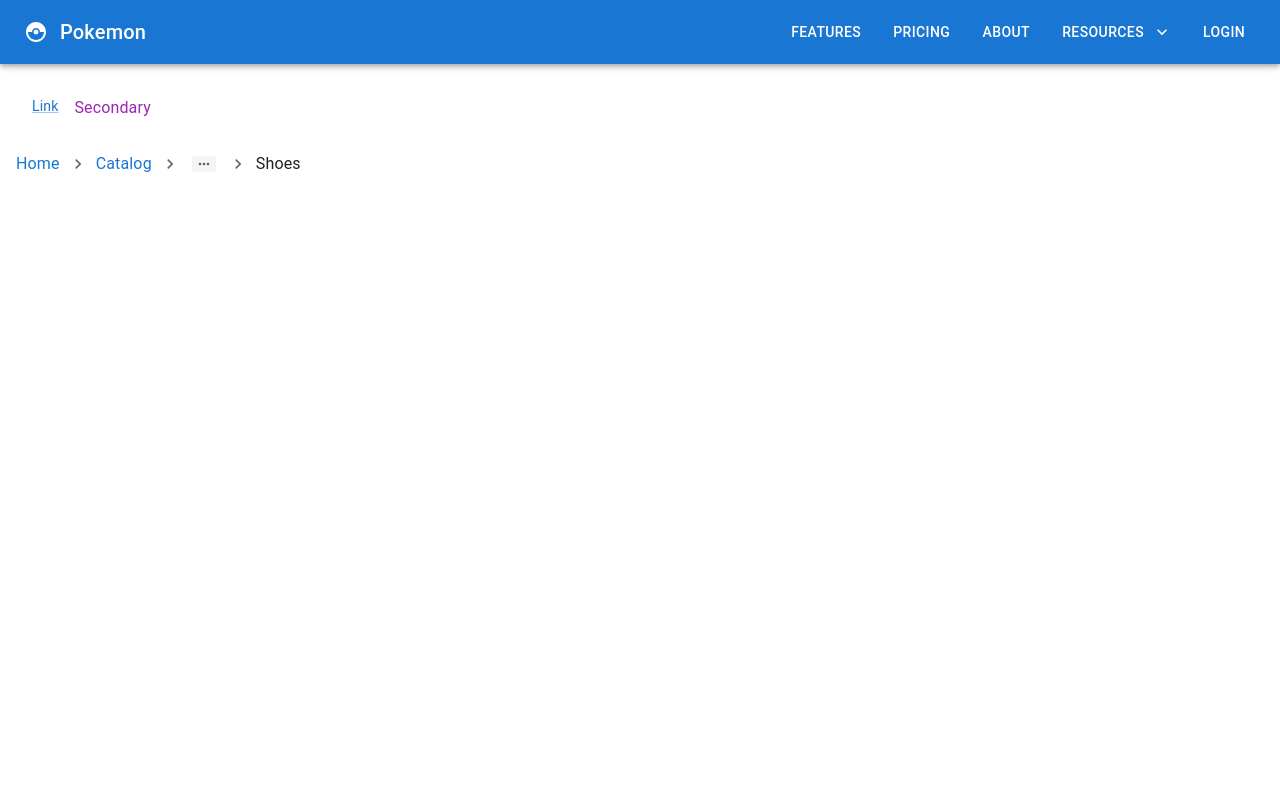
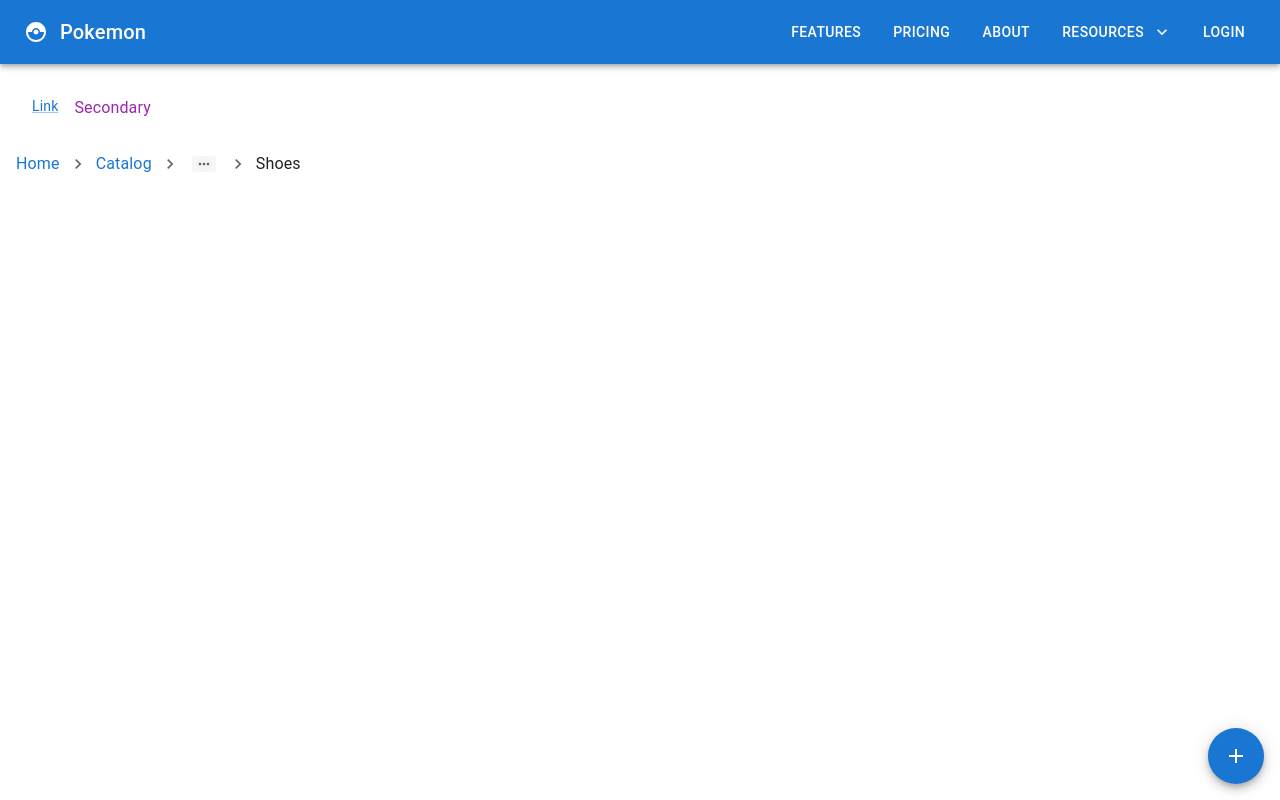
Before and after one commit to devhimanshuu/Full_stack_Journey, a React (Create React App) app in the folder Front-end/Material-UI/: page / in a window 1280 px wide. Built offline with nearby package versions, Linux system fonts and the light colour scheme.

Commit message:
muiSpeedDial

```diff
--- a/Front-end/Material-UI/src/App.tsx
+++ b/Front-end/Material-UI/src/App.tsx
@@ -4,6 +4,7 @@ import { MuiDrawer } from "./components/muiDrawer";
 import { MuiLink } from "./components/muiLink";
 
 import { MuiNavbar } from "./components/muiNavbar";
+import { MuiSpeedDial } from "./components/muiSpeedDial";
 
 function App() {
   return (
@@ -24,6 +25,7 @@ function App() {
       <MuiLink />
       <MuiBreadCrumbs />
       <MuiDrawer />
+      <MuiSpeedDial />
     </div>
   );
 }
--- /dev/null
+++ b/Front-end/Material-UI/src/components/muiSpeedDial.tsx
@@ -0,0 +1,32 @@
+import React from "react";
+import { SpeedDial, SpeedDialAction, SpeedDialIcon } from "@mui/material";
+import CopyIcon from "@mui/icons-material/FileCopyOutlined";
+import PrintIcon from "@mui/icons-material/Print";
+import ShareIcon from "@mui/icons-material/Share";
+import EditIcon from "@mui/icons-material/Edit";
+import { Edit } from "@mui/icons-material";
+export const MuiSpeedDial = () => {
+  return (
+    <SpeedDial
+      ariaLabel="Navigation Speed dial"
+      sx={{ position: "absolute", bottom: 16, right: 16 }}
+      icon={<SpeedDialIcon openIcon={<EditIcon />} />}
+    >
+      <SpeedDialAction
+        icon={<CopyIcon />}
+        tooltipTitle="Copy"
+        tooltipOpen
+      ></SpeedDialAction>
+      <SpeedDialAction
+        icon={<PrintIcon />}
+        tooltipTitle="Print"
+        tooltipOpen
+      ></SpeedDialAction>
+      <SpeedDialAction
+        icon={<ShareIcon />}
+        tooltipTitle="Share"
+        tooltipOpen
+      ></SpeedDialAction>
+    </SpeedDial>
+  );
+};
```
